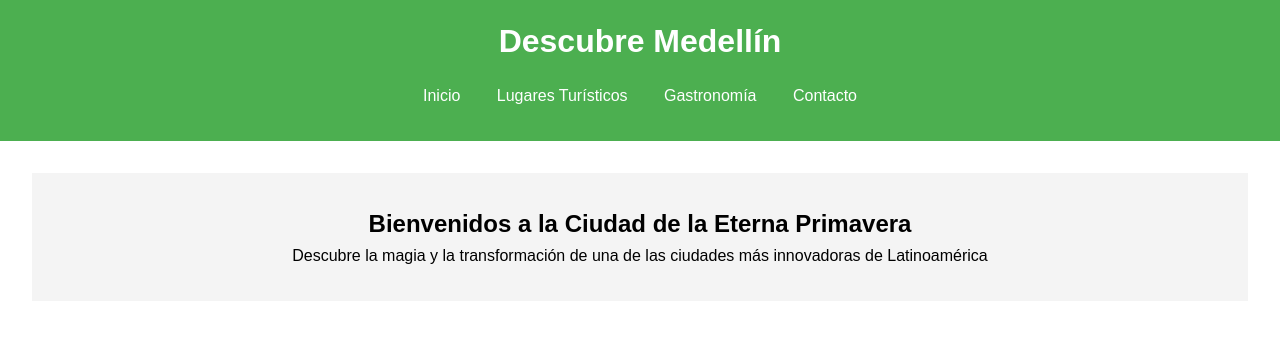
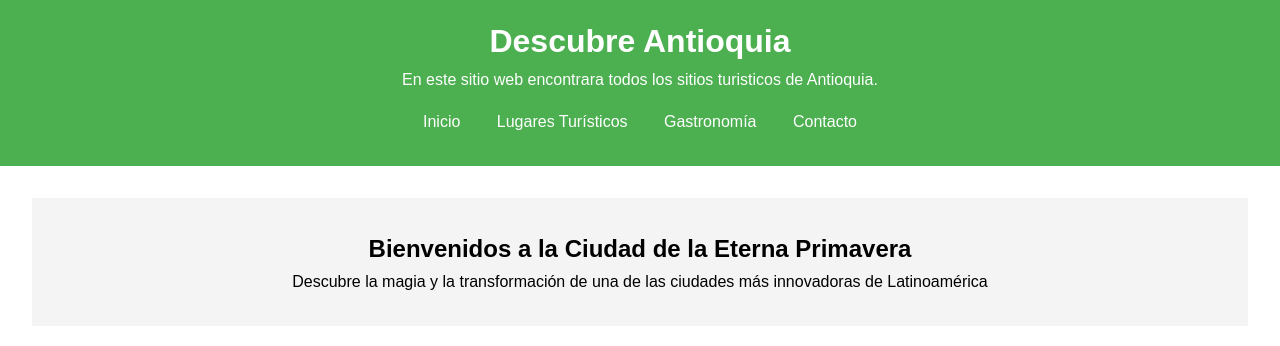
Before and after one commit to aperezn298/HTML-CSS-GitHubSENA, a plain HTML site: page 03_PaginaTurismo/index.html in a window 1280 px wide. Shown: the top 346 px of the page. Drawn offline with Linux system fonts and the light colour scheme.

Commit message:
Update: Title and description page

```diff
--- a/03_PaginaTurismo/index.html
+++ b/03_PaginaTurismo/index.html
@@ -8,7 +8,8 @@
 </head>
 <body>
     <header>
-        <h1>Descubre Medellín</h1>
+        <h1>Descubre Antioquia</h1>
+        <p>En este sitio web encontrara todos los sitios turisticos de Antioquia.</p>
         <nav>
             <ul>
                 <li><a href="#inicio">Inicio</a></li>
```
